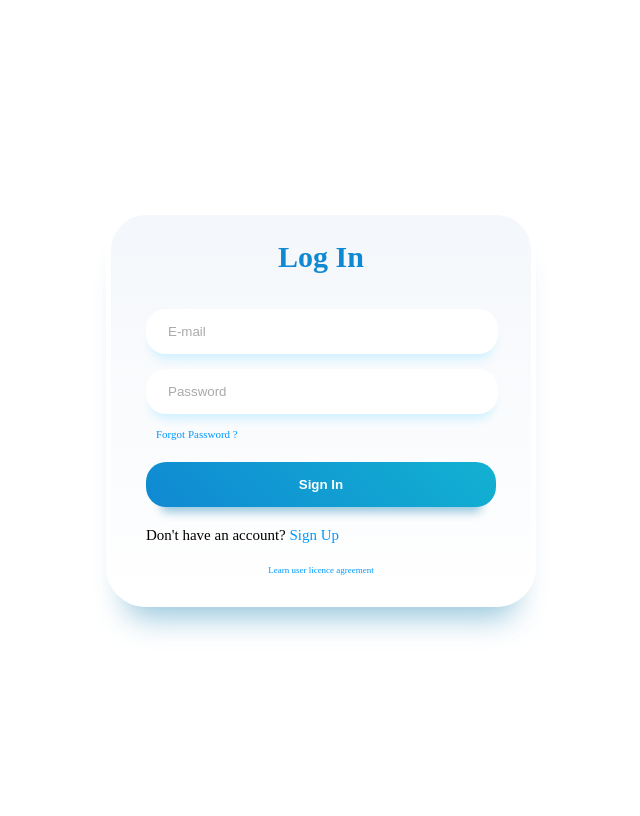
After one commit to rzi7/ProjekAkhir-PPW1, a PHP site: page /login.html in a window 1280 px wide. The commit adds this page. Shown: the whole page, without its empty margins (319-959 px from the left). Run offline with PHP 8.4, Linux system fonts and the light colour scheme.

Commit message:
menambahkan login signup dan beberapa lainnya sebagai pelengkap

```diff
--- /dev/null
+++ b/database/tabel.sql
@@ -0,0 +1,5 @@
+CREATE TABLE USER (
+    id INT PRIMARY KEY AUTO_INCREMENT,
+    username VARCHAR(255),
+    password VARCHAR(255)
+);
--- /dev/null
+++ b/login.html
@@ -0,0 +1,26 @@
+<!DOCTYPE html>
+<html lang="en">
+<head>
+    <meta charset="UTF-8">
+    <meta name="viewport" content="width=device-width, initial-scale=1.0">
+    <title>Login</title>
+    <link rel="stylesheet" href="style/login.css">
+</head>
+<body>
+    <div class="main">
+        <div class="container">
+            <div class="heading">Log In</div>
+            <form action="" class="form">
+                <input required="" class="input" type="email" name="email" id="email" placeholder="E-mail">
+                <input required="" class="input" type="password" name="password" id="password" placeholder="Password">
+                <span class="forgot-password"><a href="#">Forgot Password ?</a></span>
+                <input class="login-button" type="submit" value="Sign In">
+            </form>
+            <div class="signup">
+                <span>Don't have an account? <a href="signUp.html">Sign Up</a></span>
+            </div>
+            <span class="agreement"><a href="#">Learn user licence agreement</a></span>
+        </div>
+    </div>
+</body>
+</html>
--- /dev/null
+++ b/style/login.css
@@ -0,0 +1,157 @@
+
+.main {
+    display: flex;
+    justify-content: center;
+    align-items: center;
+    height: 100vh;
+    width: 100%;
+}
+
+.container {
+    max-width: 350px;
+    background: #F8F9FD;
+    background: linear-gradient(0deg, rgb(255, 255, 255) 0%, rgb(244, 247, 251) 100%);
+    border-radius: 40px;
+    padding: 25px 35px;
+    border: 5px solid rgb(255, 255, 255);
+    box-shadow: rgba(133, 189, 215, 0.8784313725) 0px 30px 30px -20px;
+    margin: 20px;
+}
+
+.heading {
+    text-align: center;
+    font-weight: 900;
+    font-size: 30px;
+    color: rgb(16, 137, 211);
+}
+
+.form {
+    margin-top: 20px;
+}
+
+.form .input {
+    width: 88%;
+    background: white;
+    border: none;
+    padding: 15px 20px;
+    border-radius: 20px;
+    margin-top: 15px;
+    box-shadow: #cff0ff 0px 10px 10px -5px;
+    border-inline: 2px solid transparent;
+}
+
+.form .input::-moz-placeholder {
+    color: rgb(170, 170, 170);
+}
+
+.form .input::placeholder {
+    color: rgb(170, 170, 170);
+}
+
+.form .input:focus {
+    outline: none;
+    border-inline: 2px solid #12B1D1;
+}
+
+.form .forgot-password {
+    display: block;
+    margin-top: 10px;
+    margin-left: 10px;
+}
+
+.form .forgot-password a {
+    font-size: 11px;
+    color: #0099ff;
+    text-decoration: none;
+}
+
+.form .login-button {
+    display: block;
+    width: 100%;
+    font-weight: bold;
+    background: linear-gradient(45deg, rgb(16, 137, 211) 0%, rgb(18, 177, 209) 100%);
+    color: white;
+    padding-block: 15px;
+    margin: 20px auto;
+    border-radius: 20px;
+    box-shadow: rgba(133, 189, 215, 0.8784313725) 0px 20px 10px -15px;
+    border: none;
+    transition: all 0.2s ease-in-out;
+}
+
+.form .login-button:hover {
+    transform: scale(1.03);
+    box-shadow: rgba(133, 189, 215, 0.8784313725) 0px 23px 10px -20px;
+}
+
+.form .login-button:active {
+    transform: scale(0.95);
+    box-shadow: rgba(133, 189, 215, 0.8784313725) 0px 15px 10px -10px;
+}
+
+.social-account-container {
+    margin-top: 25px;
+}
+
+.social-account-container .title {
+    display: block;
+    text-align: center;
+    font-size: 10px;
+    color: rgb(170, 170, 170);
+}
+
+.social-account-container .social-accounts {
+    width: 100%;
+    display: flex;
+    justify-content: center;
+    gap: 15px;
+    margin-top: 5px;
+}
+
+.social-account-container .social-accounts .social-button {
+    background: linear-gradient(45deg, rgb(0, 0, 0) 0%, rgb(112, 112, 112) 100%);
+    border: 5px solid white;
+    padding: 5px;
+    border-radius: 50%;
+    width: 40px;
+    aspect-ratio: 1;
+    display: grid;
+    place-content: center;
+    box-shadow: rgba(133, 189, 215, 0.8784313725) 0px 12px 10px -8px;
+    transition: all 0.2s ease-in-out;
+}
+
+.social-account-container .social-accounts .social-button .svg {
+    fill: white;
+    margin: auto;
+}
+
+.social-account-container .social-accounts .social-button:hover {
+    transform: scale(1.2);
+}
+
+.social-account-container .social-accounts .social-button:active {
+    transform: scale(0.9);
+}
+
+.agreement {
+    display: block;
+    text-align: center;
+    margin-top: 15px;
+}
+
+.agreement a {
+    text-decoration: none;
+    color: #0099ff;
+    font-size: 9px;
+}
+
+.signup span {
+    display: block;
+    font-size: 15px;
+}
+
+.signup span a{
+    text-decoration: none;
+    color: #0099ff;
+}
```
Also changed, not shown: createPlan.html (added, +11 -0 lines), index.html (+21 -4 lines), signUp.html (added, +27 -0 lines), style/style.css (renamed from style.css, +190 -0 lines), js/script.js (renamed from script.js).
